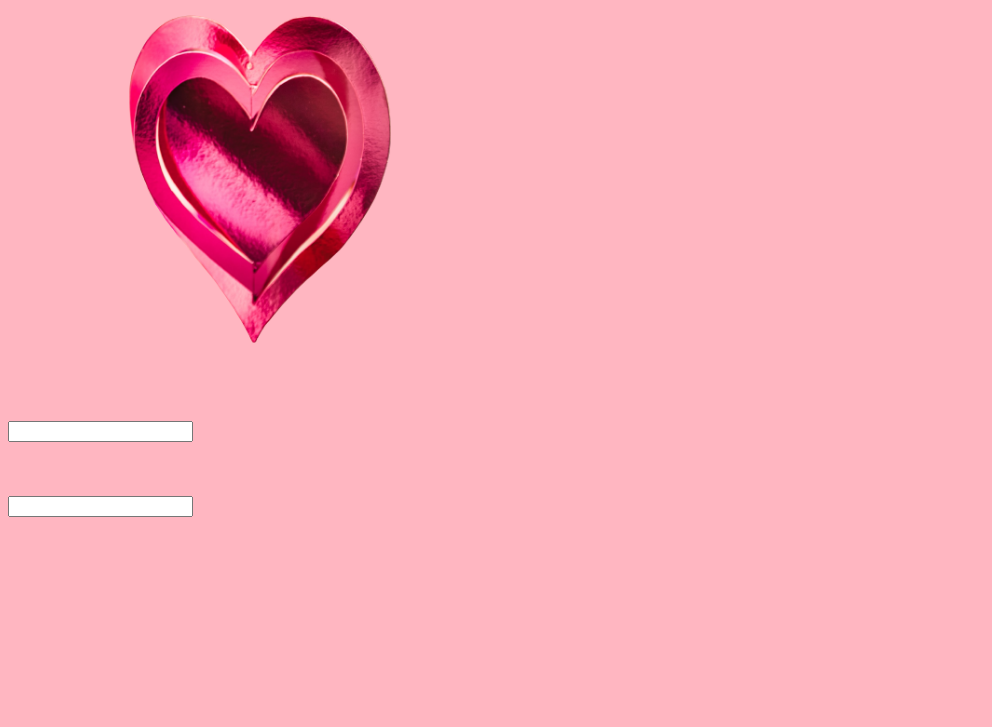
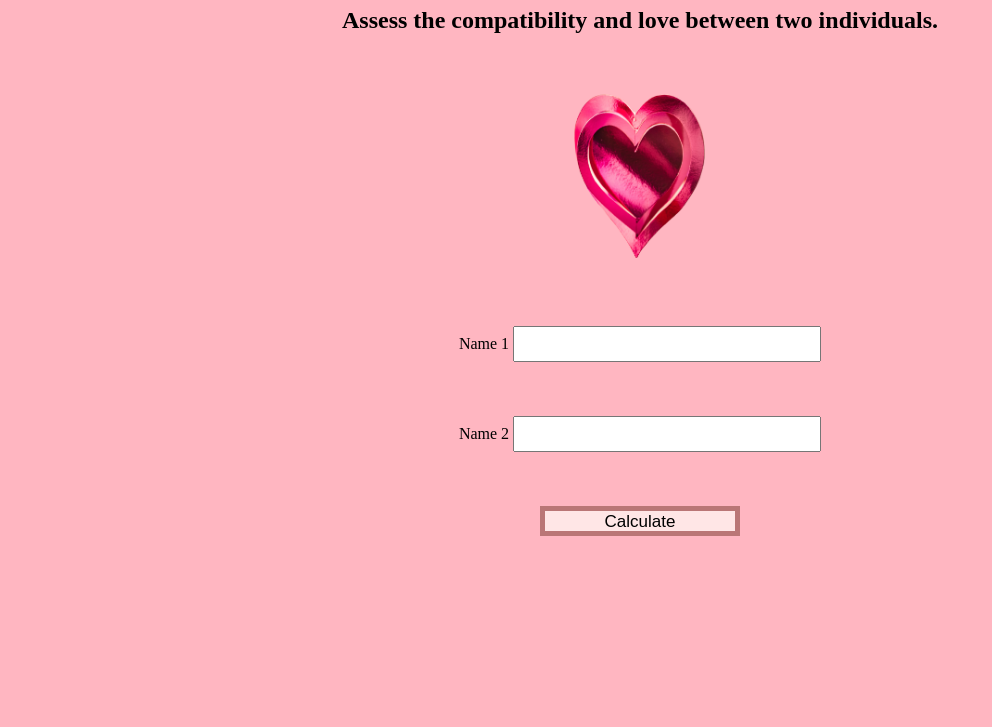
Before and after one commit to Sammy-ferns/LoveCalculator, a plain HTML site: page index.html in a window 1280 px wide. Shown: the part 73-800 px from the top of the page, without its empty margins (0-992 px from the left). Drawn offline with Linux system fonts and the light colour scheme.

Commit message:
my second commit

```diff
--- a/index.css
+++ b/index.css
@@ -1,3 +1,27 @@
 body {
-    background-color: lightpink;
+  background-color: lightpink;
 }
+
+#wrapper {
+  text-align: center;
+  display: block;
+}
+
+input {
+  width: 300px;
+  height: 30px;
+  font-size: 17px;
+}
+
+button {
+  width: 200px;
+  height: 30px;
+  font-size: 17px;
+  /* background-color: rgb(198, 221, 236); */
+  background-color: #FFE6E6;
+  border: 5px solid#ba7676;
+}
+
+button:hover {
+    background-color: #DAEAF1;
+}
--- a/index.html
+++ b/index.html
@@ -1,20 +1,44 @@
 <!DOCTYPE html>
 <html lang="en">
-<head>
-    <meta charset="UTF-8">
-    <meta name="viewport" content="width=device-width, initial-scale=1.0">
+  <head>
+    <meta charset="UTF-8" />
+    <meta name="viewport" content="width=device-width, initial-scale=1.0" />
     <title>LoveCalculator</title>
-    <link rel="stylesheet" href="./index.css">
-</head>
-<body>
+    <link rel="stylesheet" href="./index.css" />
+  </head>
 
-    <img src="./heart without bg.png" alt="Heart" width="40%">
+  <body>
+    <div id="wrapper">
+      <h1 title="No such thing as love but go ahead and try it anyway">
+        Love Calculator
+      </h1>
 
-    <br><br><br><br>
+      <h2
+        title="Love might be as mythical as unicorns, but hey, let's sprinkle some fairy dust and see if we can summon it anyway!"
+      >
+        Assess the compatibility and love between two individuals.
+      </h2>
 
-    <input type="text" title="Name 1">
-    <br><br><br><br>
-    <input type="text">
+      <img
+        src="./heart without bg.png"
+        alt="Heart"
+        width="20%"
+        title="I wanna eat this heart cause it looks like a tasty strawberry candy"
+      />
 
-</body>
+      <br /><br /><br /><br />
+
+      <form autocomplete="off">
+        <label for="name1">Name 1</label>
+        <input type="text" id="name1" />
+        <br /><br /><br /><br />
+
+        <label for="name2">Name 2</label>
+        <input type="text" id="name2" />
+        <br /><br /><br /><br />
+
+        <button>Calculate</button>
+      </form>
+    </div>
+  </body>
 </html>
```
